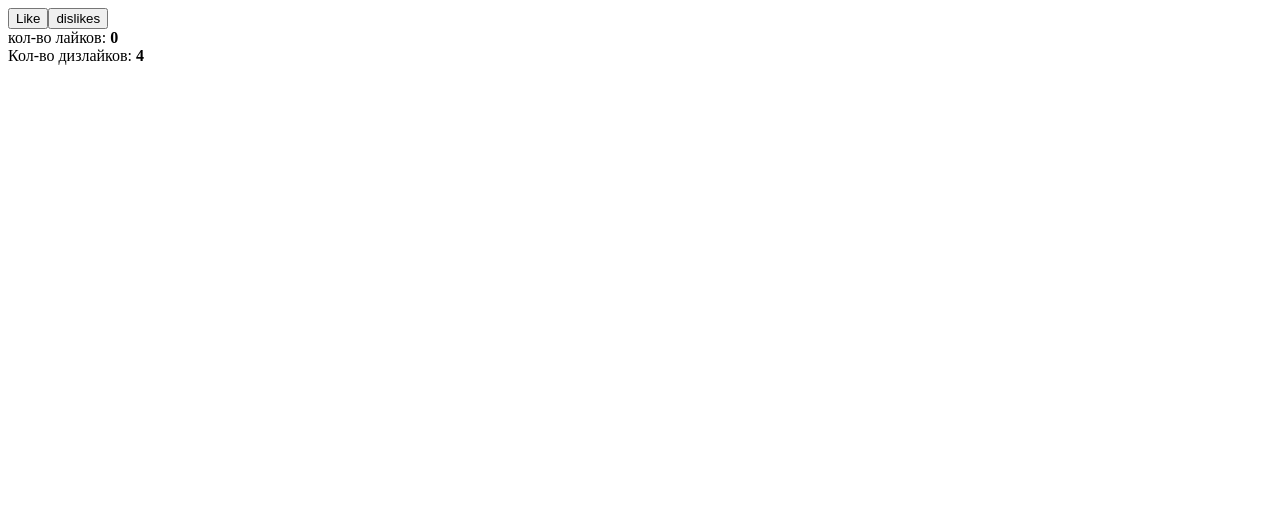
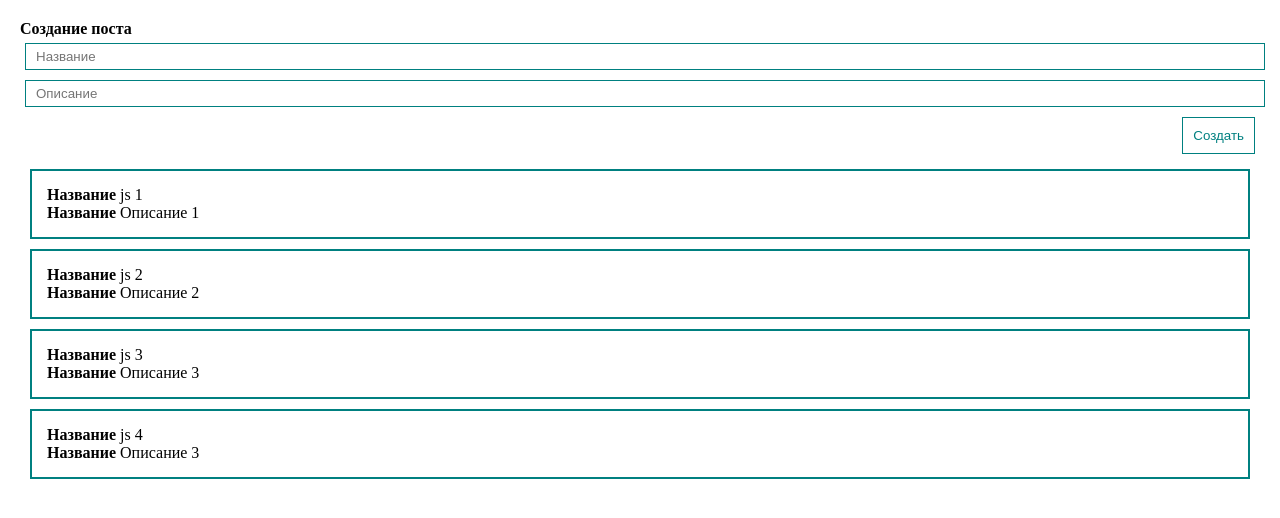
Before and after one commit to Jlexand/vue_ulbi, a Vue app: page / in a window 1280 px wide. Shown: the top 518 px of the page. Built offline with nearby package versions, Linux system fonts and the light colour scheme.

Commit message:
Двустороннее связывание

```diff
--- a/src/App.vue
+++ b/src/App.vue
@@ -1,30 +1,97 @@
 <template>
+    <div class="app">
+        <form @submit.prevent>
+            <h4>Создание поста</h4>
+            <input
+                v-bind:value="title"
+                @input="title = $event.target.value"
+                class="input"
+                type="text"
+                placeholder="Название"
+            >
+            <input
+                v-bind:value="body"
+                @input="body = $event.target.value"
+                class="input"
+                type="text"
+                placeholder="Описание"
+            >
+            <button
+                @click="createPost"
+            >
+            Создать
+            </button>
+        </form>
+
+        <div class="post" v-for="post in posts">
             <div>
-    <button v-on:click="addLike">Like</button>
-    <button @click="addDislike">dislikes</button>
+                <strong>Название</strong> {{post.title}}
             </div>
             <div>
-        кол-во лайков: <strong>{{likes}}</strong>
+                <strong>Название</strong> {{post.body}}
             </div>
-    <div>
-        Кол-во дизлайков: <strong>{{dislikes}}</strong>
         </div>
+    </div>
+
 </template>
 <script>
     export default {
         data() {
             return {
-                likes: 0,
-                dislikes: 4,
+                posts: [
+                    {id: 1, title: 'js 1', body: 'Описание 1' },
+                    {id: 2, title: 'js 2', body: 'Описание 2' },
+                    {id: 3, title: 'js 3', body: 'Описание 3' },
+                    {id: 3, title: 'js 4', body: 'Описание 3' },
+                ],
+                title: '',
+                body: '',
             }
         },
         methods: {
-             addLike() {
-                 this.likes += 1;
-             },
-             addDislike() {
-                 this.dislikes += 1;
+            createPost() {
+                const newPosts = {
+                    id: Date.now(),
+                    title: this.title,
+                    body: this.body,
+                }
+                this.posts.push(newPosts);
+                this.title = '';
+                this.body = '';
             }
         },
     }
 </script>
+<style>
+    * {
+        margin: 0;
+        padding: 0;
+        box-sizing: border-box;
+    }
+    .app {
+        padding: 20px;
+    }
+    .post {
+        padding: 15px;
+        border: 2px solid teal;
+        margin:10px;
+    }
+    .input {
+        width: 100%;
+        border: 1px solid teal;
+        padding: 5px 10px;
+        margin: 5px;
+    }
+    form {
+        display: flex;
+        flex-direction: column;
+    }
+    button {
+        margin: 5px;
+        padding: 10px;
+        align-self: flex-end;
+        background: none;
+        color: teal;
+        border: 1px solid teal;
+    }
+</style>
```
Lines whose indentation alone changed are shown as unchanged.
